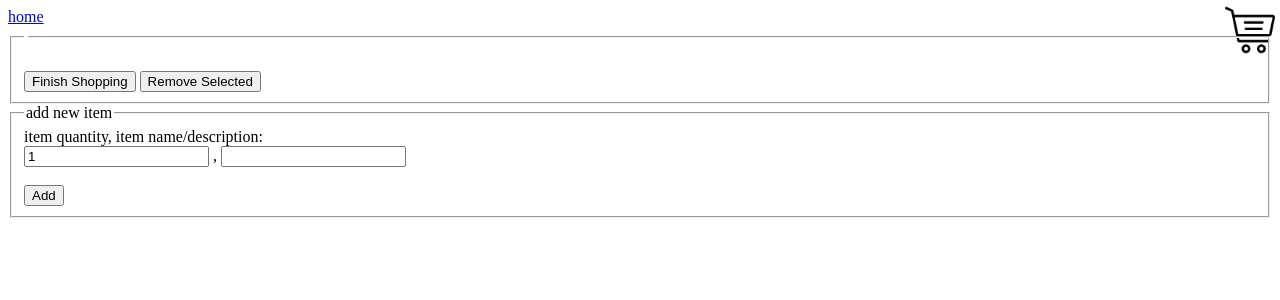
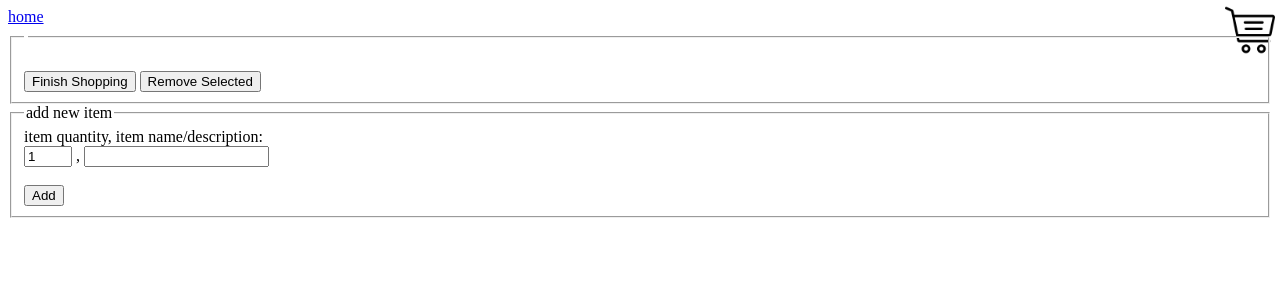
Before and after one commit to pepi55/simple-shopping-list, a Django app: template django_code/shoppinglist/templates/shoppinglist/detail.html in a window 1280 px wide. Shown: the top 300 px of the page. Run offline with Django 4.2, Linux system fonts and the light colour scheme; the template is opened without the code that fills it, so the values that code supplies are empty.

Commit message:
v2.1.2 adjust number input field

```diff
--- a/django_code/shoppinglist/templates/shoppinglist/detail.html
+++ b/django_code/shoppinglist/templates/shoppinglist/detail.html
@@ -39,7 +39,7 @@
 
 				<label>item quantity, item name/description: </label>
 				<br />
-				<input type="number" name="quantity" id="quantity" value="1">
+				<input style="width: 3em;" type="number" name="quantity" id="quantity" value="1" min="1" max="999">
 				<label>, </label>
 				<input type="text" name="name" id="name" value="{{ list.id }}">
 				<br /> <br />
```
